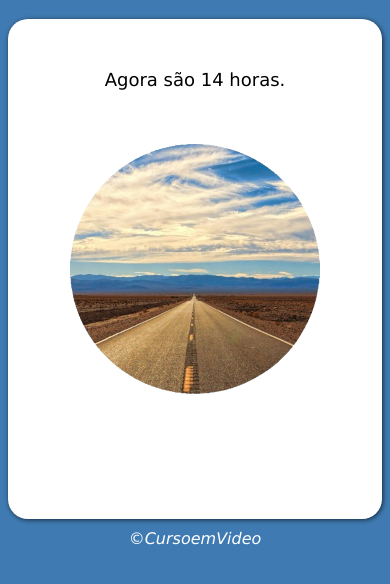
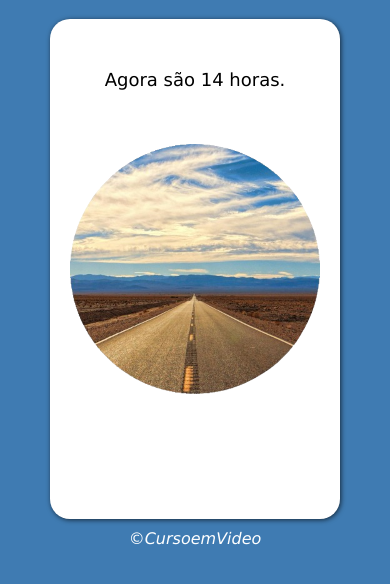
Before and after one commit to anacarneiroo/javascript, a plain HTML site: page exercicios/ex001/index.html in a window 390 px wide. Shown: the part 62-646 px from the top of the page. Drawn offline with Linux system fonts and the light colour scheme.

Commit message:
responsividade

```diff
--- a/exercicios/ex001/index.html
+++ b/exercicios/ex001/index.html
@@ -10,6 +10,8 @@
             text-align: center;
             color: white;
             background-color: #000000;
+            margin-left: 50px;
+            margin-right: 50px;
         }
 
         footer{
@@ -22,6 +24,7 @@
             position: relative;
             height: 500px;
             max-width: 800px;
+            min-width: 200px;
             margin: auto;
             border-radius: 20px;
             box-shadow: 1px 1px 5px rgba(0, 0, 0, 0.671);
```
